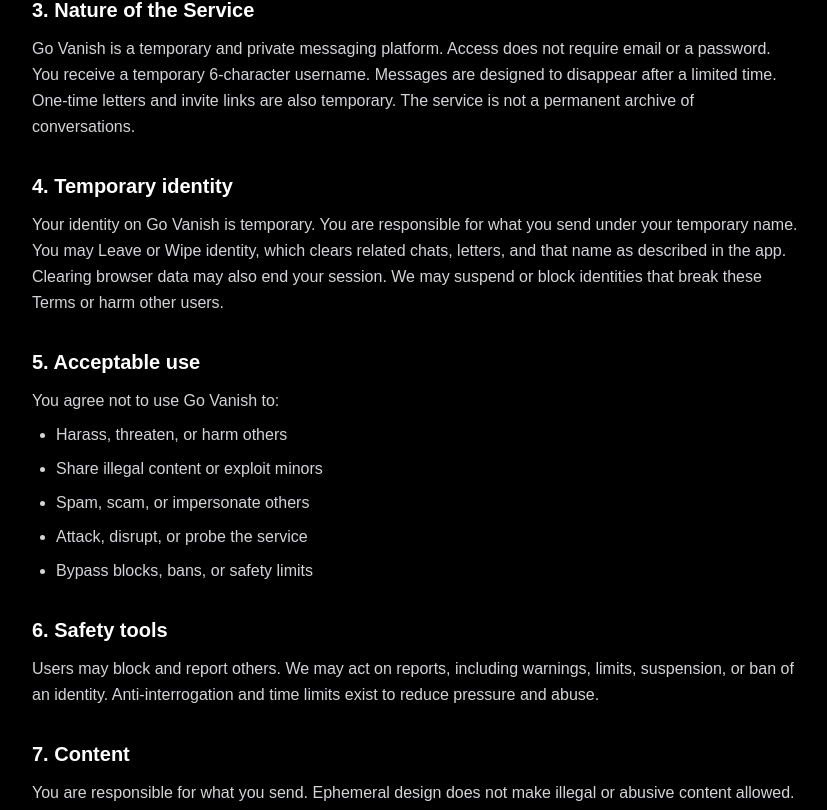
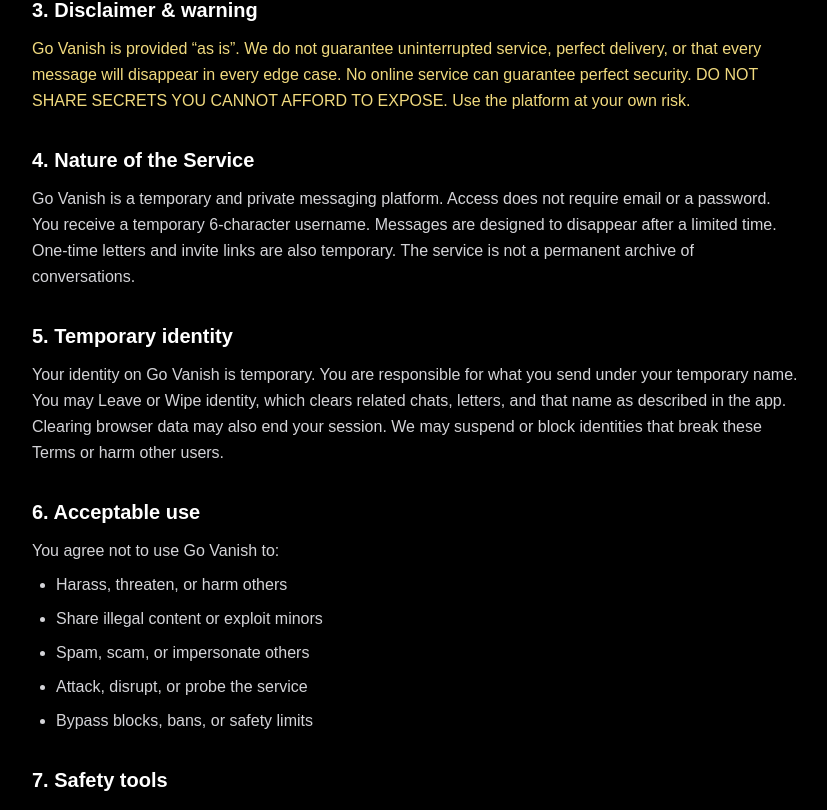
Before and after one commit to Ace-Spades0/Vanish, a Next.js app: page /terms in a window 1280 px wide. Shown: the part 470-1280 px from the top of the page, without its empty margins (224-1051 px from the left). Built offline with nearby package versions, Linux system fonts and the light colour scheme.

Commit message:
Privacy: drop processors section; Terms: disclaimer as section 3

```diff
--- a/app/privacy/page.tsx
+++ b/app/privacy/page.tsx
@@ -51,9 +51,6 @@ const copy = {
     s5no: 'No sale of data',
     s5nop:
       'We do not sell, rent, or trade your data to data brokers or advertisers.',
-    s5who: 'Who may process data for us',
-    s5whop:
-      'To run Go Vanish we use trusted infrastructure providers (for example hosting and database). They process data only to provide those services, not to sell it.',
     s5law: 'Legal and safety',
     s5lawp:
       'We may share limited information if required by law, or when needed to protect users from serious harm or clear abuse, based on reports and our safety process.',
@@ -116,9 +113,6 @@ const copy = {
     s5p: 'Hatuuzi taarifa zako wala ujumbe kwa matangazo.',
     s5no: 'Hakuna uuzaji wa data',
     s5nop: 'Hatuuzi data yako kwa madalali au watangazaji.',
-    s5who: 'Watoa huduma',
-    s5whop:
-      'Tunatumia miundombinu inayoaminika ili kuendesha huduma, si kuuza data.',
     s5law: 'Sheria na usalama',
     s5lawp: 'Tunaweza kushiriki taarifa chache inapohitajika kisheria au usalama.',
     s6t: '6. Hatukufuatilii kwa matangazo',
@@ -241,8 +235,6 @@ export default function PrivacyPage() {
             <p className="mb-4">{c.s5p}</p>
             <p className="text-white font-semibold mb-1">{c.s5no}</p>
             <p className="mb-4">{c.s5nop}</p>
-            <p className="text-white font-medium mb-1">{c.s5who}</p>
-            <p className="mb-4">{c.s5whop}</p>
             <p className="text-white font-medium mb-1">{c.s5law}</p>
             <p>{c.s5lawp}</p>
           </section>
--- a/app/terms/page.tsx
+++ b/app/terms/page.tsx
@@ -15,28 +15,28 @@ const copy = {
     s2t: '2. Eligibility',
     s2p:
       'You must be at least 16 years old to use Go Vanish. By using the service, you confirm that you meet this age requirement.',
-    s3t: '3. Nature of the Service',
+    s3t: '3. Disclaimer & warning',
     s3p:
+      'Go Vanish is provided “as is”. We do not guarantee uninterrupted service, perfect delivery, or that every message will disappear in every edge case. No online service can guarantee perfect security. DO NOT SHARE SECRETS YOU CANNOT AFFORD TO EXPOSE. Use the platform at your own risk.',
+    s4t: '4. Nature of the Service',
+    s4p:
       'Go Vanish is a temporary and private messaging platform. Access does not require email or a password. You receive a temporary 6-character username. Messages are designed to disappear after a limited time. One-time letters and invite links are also temporary. The service is not a permanent archive of conversations.',
-    s4t: '4. Temporary identity',
-    s4p:
+    s5t: '5. Temporary identity',
+    s5p:
       'Your identity on Go Vanish is temporary. You are responsible for what you send under your temporary name. You may Leave or Wipe identity, which clears related chats, letters, and that name as described in the app. Clearing browser data may also end your session. We may suspend or block identities that break these Terms or harm other users.',
-    s5t: '5. Acceptable use',
-    s5p: 'You agree not to use Go Vanish to:',
-    s5l1: 'Harass, threaten, or harm others',
-    s5l2: 'Share illegal content or exploit minors',
-    s5l3: 'Spam, scam, or impersonate others',
-    s5l4: 'Attack, disrupt, or probe the service',
-    s5l5: 'Bypass blocks, bans, or safety limits',
-    s6t: '6. Safety tools',
-    s6p:
+    s6t: '6. Acceptable use',
+    s6p: 'You agree not to use Go Vanish to:',
+    s6l1: 'Harass, threaten, or harm others',
+    s6l2: 'Share illegal content or exploit minors',
+    s6l3: 'Spam, scam, or impersonate others',
+    s6l4: 'Attack, disrupt, or probe the service',
+    s6l5: 'Bypass blocks, bans, or safety limits',
+    s7t: '7. Safety tools',
+    s7p:
       'Users may block and report others. We may act on reports, including warnings, limits, suspension, or ban of an identity. Anti-interrogation and time limits exist to reduce pressure and abuse.',
-    s7t: '7. Content',
-    s7p:
+    s8t: '8. Content',
+    s8p:
       'You are responsible for what you send. Ephemeral design does not make illegal or abusive content allowed. We may remove access when needed for safety or law.',
-    s8t: '8. Disclaimer',
-    s8p:
-      'Go Vanish is provided “as is”. We do not guarantee uninterrupted service, perfect delivery, or that every message will disappear in every edge case. No online service can guarantee perfect security. Do not share secrets you cannot afford to expose. Use the platform at your own risk.',
     s9t: '9. Limitation of liability',
     s9p1:
       'To the maximum extent permitted by law, Go Vanish and its operators are ',
@@ -64,28 +64,28 @@ const copy = {
       'Kwa kutumia Go Vanish (pamoja na Get Started), unakubali Masharti haya. Usikubali — usitumie jukwaa.',
     s2t: '2. Ustahiki',
     s2p: 'Lazima uwe na angalau miaka 16 kutumia Go Vanish.',
-    s3t: '3. Asili ya huduma',
+    s3t: '3. Kanusho na onyo',
     s3p:
+      'Go Vanish inatolewa “kama ilivyo”. Hatuahidi huduma isiyokatizwa kila wakati. Hakuna huduma inayohakikisha usalama kamili mtandaoni. USISHIRIKE SIRI USIZOWEZA KUHIMILI KUFICHULIWA. Tumia jukwaa kwa hatari yako mwenyewe.',
+    s4t: '4. Asili ya huduma',
+    s4p:
       'Go Vanish ni jukwaa la ujumbe wa muda na faragha. Haitaji barua pepe wala nenosiri. Unapata jina la herufi 6 la muda. Ujumbe hupotea baada ya muda. Si kumbukumbu ya kudumu.',
-    s4t: '4. Utambulisho wa muda',
-    s4p:
+    s5t: '5. Utambulisho wa muda',
+    s5p:
       'Utambulisho wako ni wa muda. Unawajibika kwa unachotuma. Unaweza Kuondoka au Kufuta utambulisho. Tunaweza kusimamisha utambulisho unaokiuka masharti.',
-    s5t: '5. Matumizi yanayokubalika',
-    s5p: 'Unakubali kutotumia Go Vanish kwa:',
-    s5l1: 'Unyanyasaji au vitisho',
-    s5l2: 'Maudhui haramu au unyonyaji wa watoto',
-    s5l3: 'Spam, udanganyifu, au kujifanya mtu mwingine',
-    s5l4: 'Kushambulia huduma',
-    s5l5: 'Kupeleka vizuizi au marufuku',
-    s6t: '6. Zana za usalama',
-    s6p:
+    s6t: '6. Matumizi yanayokubalika',
+    s6p: 'Unakubali kutotumia Go Vanish kwa:',
+    s6l1: 'Unyanyasaji au vitisho',
+    s6l2: 'Maudhui haramu au unyonyaji wa watoto',
+    s6l3: 'Spam, udanganyifu, au kujifanya mtu mwingine',
+    s6l4: 'Kushambulia huduma',
+    s6l5: 'Kupeleka vizuizi au marufuku',
+    s7t: '7. Zana za usalama',
+    s7p:
       'Watumiaji wanaweza kuzuia na kuripoti. Tunaweza kuchukua hatua ikiwa ni pamoja na kusimamisha utambulisho.',
-    s7t: '7. Maudhui',
-    s7p:
+    s8t: '8. Maudhui',
+    s8p:
       'Unawajibika kwa unachotuma. Ujumbe wa muda hauruhusu maudhui haramu.',
-    s8t: '8. Kanusho',
-    s8p:
-      'Go Vanish inatolewa “kama ilivyo”. Hatuahidi huduma isiyokatizwa. Usishiriki siri hatari.',
     s9t: '9. Kikomo cha dhima',
     s9p1: 'Kwa kiwango kinachoruhusiwa na sheria, Go Vanish ',
     s9bold1: 'haiwajibiki',
@@ -161,7 +161,9 @@ export default function TermsPage() {
           </section>
           <section>
             <h2 className="text-xl font-semibold text-white mb-3">{c.s3t}</h2>
-            <p>{c.s3p}</p>
+            <p className="text-amber-200/95 font-medium leading-relaxed">
+              {c.s3p}
+            </p>
           </section>
           <section>
             <h2 className="text-xl font-semibold text-white mb-3">{c.s4t}</h2>
@@ -169,18 +171,18 @@ export default function TermsPage() {
           </section>
           <section>
             <h2 className="text-xl font-semibold text-white mb-3">{c.s5t}</h2>
-            <p className="mb-2">{c.s5p}</p>
-            <ul className="list-disc pl-6 space-y-2">
-              <li>{c.s5l1}</li>
-              <li>{c.s5l2}</li>
-              <li>{c.s5l3}</li>
-              <li>{c.s5l4}</li>
-              <li>{c.s5l5}</li>
-            </ul>
+            <p>{c.s5p}</p>
           </section>
           <section>
             <h2 className="text-xl font-semibold text-white mb-3">{c.s6t}</h2>
-            <p>{c.s6p}</p>
+            <p className="mb-2">{c.s6p}</p>
+            <ul className="list-disc pl-6 space-y-2">
+              <li>{c.s6l1}</li>
+              <li>{c.s6l2}</li>
+              <li>{c.s6l3}</li>
+              <li>{c.s6l4}</li>
+              <li>{c.s6l5}</li>
+            </ul>
           </section>
           <section>
             <h2 className="text-xl font-semibold text-white mb-3">{c.s7t}</h2>
```
